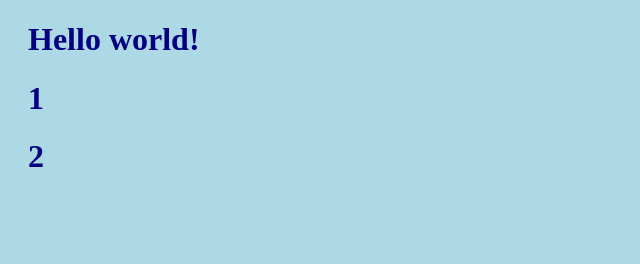
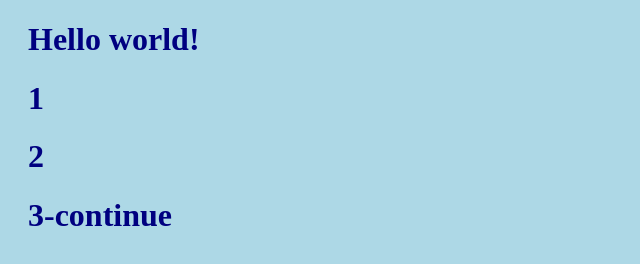
Before and after one commit to doremi1987/doremi1987.github.io, a plain HTML site: page main.html in a window 1280 px wide. Shown: the whole page, without its empty margins (0-640 px from the left). Drawn offline with Linux system fonts and the light colour scheme.

Commit message:
add 3-continue

```diff
--- a/main.html
+++ b/main.html
@@ -9,6 +9,7 @@
 <h1>Hello world!</h1>
 <h1>1</h1>
 <h1>2</h1>
+<h1>3-continue</h1>
 
 </body>
 </html>
```
